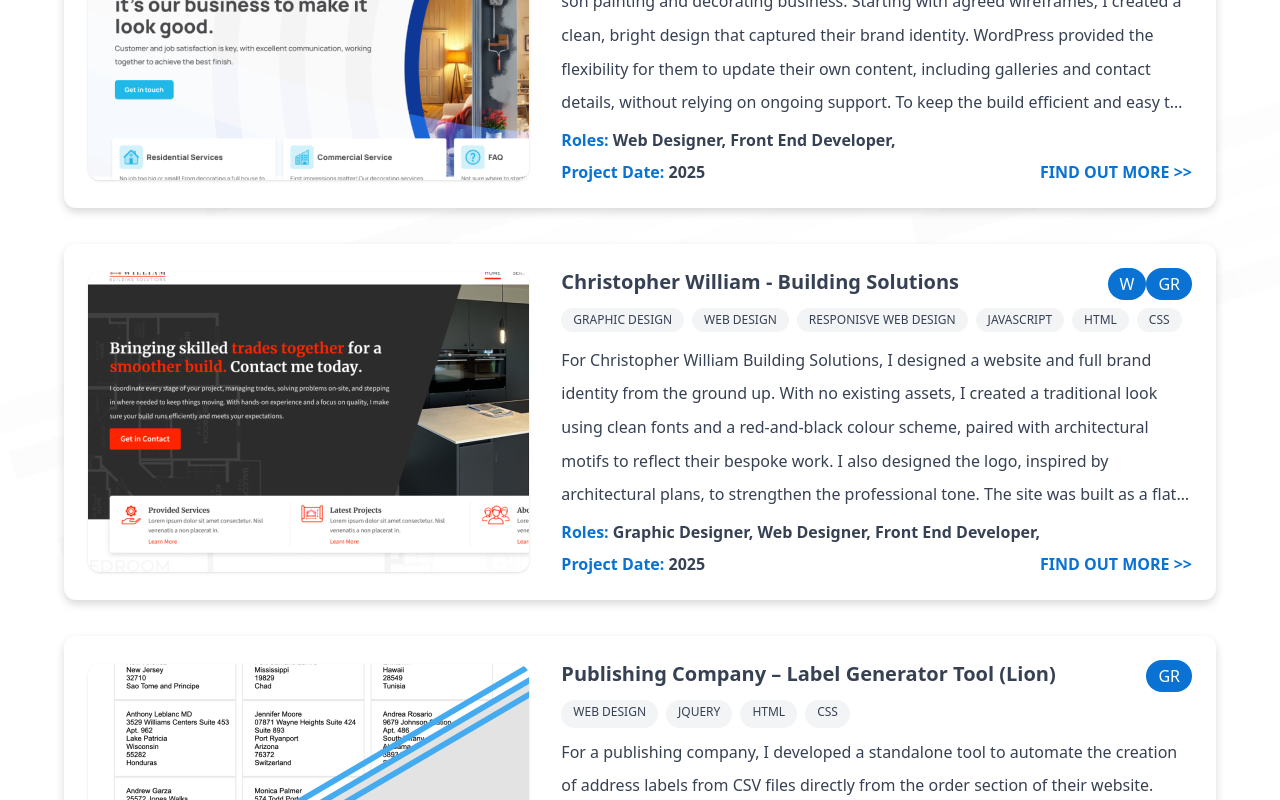
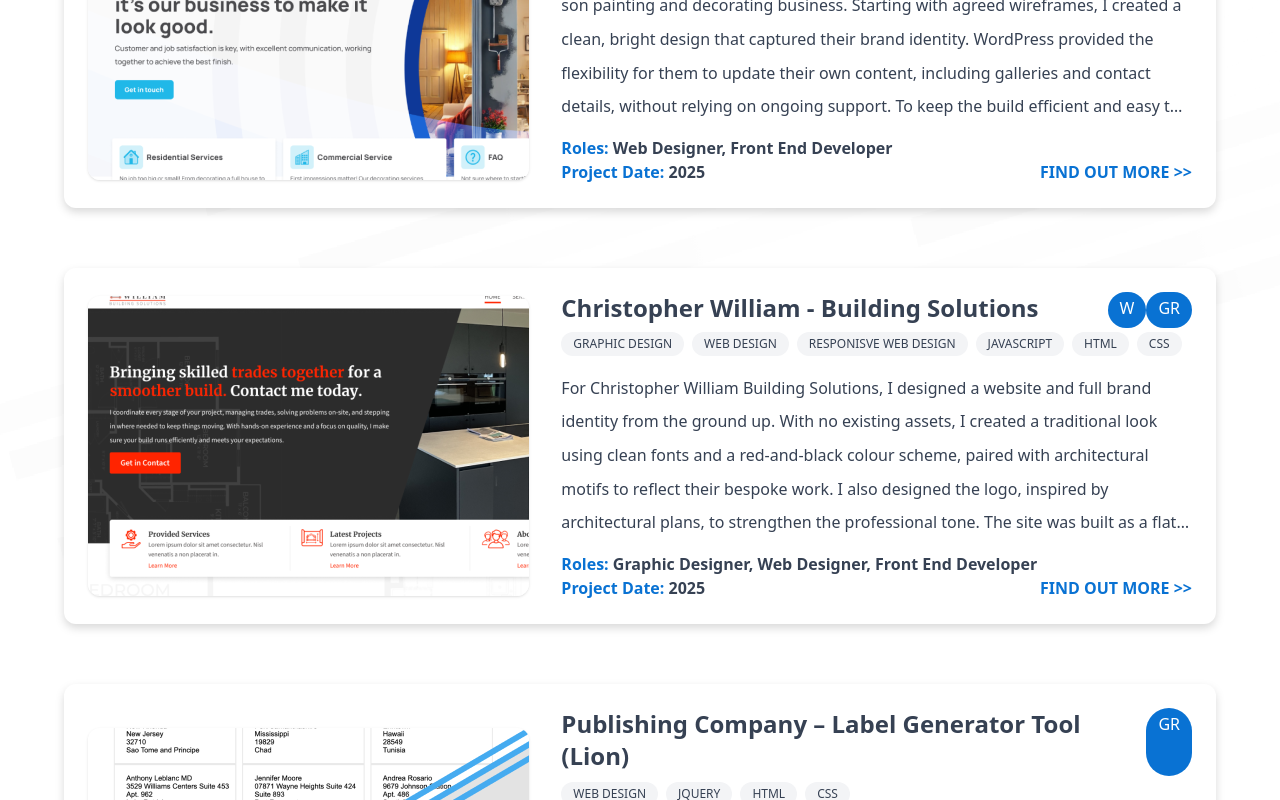
Before and after one commit to JD2410/portfolio, a React (Vite) app: page / in a window 1280 px wide. Shown: the part 4740-5540 px from the top of the page. Built offline with nearby package versions, Linux system fonts and the light colour scheme.

Commit message:
Layout tweaks on the projects section

```diff
--- a/src/components/projects/project.jsx
+++ b/src/components/projects/project.jsx
@@ -2,27 +2,25 @@
 const project = (prop) => {
     return (
         <>
-        <article className="grid grid-cols-1 sm:grid-cols-12 gap-8 mb-6 items-center max-w-6xl drop-shadow-lg bg-white p-6 text-gray-700 rounded-xl">
+        <article className="grid grid-cols-1 sm:grid-cols-12 gap-8 mb-12 items-center max-w-6xl drop-shadow-lg bg-white p-6 text-gray-700 rounded-xl">
             <div className="sm:col-span-5">
                 <img src={prop.project.image} alt="" className='shadow-sm overflow-hidden rounded-1xl object-cover object-top-left max-w-[441px] max-h-[300px] w-[100%] rounded-xl' />
             </div>
-            <div className="sm:col-span-7 flex flex-col gap-2 content-between" >
+            <div className="sm:col-span-7 flex flex-col content-between" >
                 <div className="flex justify-between">
-                    <h3 className="text-xl font-bold mb-1 text-left">{prop.project.name}</h3>
+                    <h3 className="text-2xl font-bold text-left mb-1">{prop.project.name}</h3>
                     <div className="flex">
                         {typeof(prop.project.website) == "undefined" ? "" : <a href={prop.project.website.url} target="_blank" className={prop.project.website.active ? "bg-[#0972D3] hover:bg-blue-400 text-white rounded-3xl pt-1 pb-1 pl-3 pr-3" : "bg-gray-500 text-white rounded-3xl pt-1 pb-1 pl-3 pr-3"} title={prop.project.website.active ? "Got to Project" : "Project no longer exits"}>W</a>}
                         {typeof(prop.project.github) == "undefined" ? "" : <a href={prop.project.github}  target="_blank" className="bg-[#0972D3] hover:bg-blue-400 text-white rounded-3xl pt-1 pb-1 pl-3 pr-3">GR</a>}
                     </div>
                 </div>
-                <ul className="flex flex-wrap gap-2 overflow-hidden h-[28px] whitespace-nowrap">
+                <ul className="flex flex-wrap mt-1 gap-2 overflow-hidden h-[28px] whitespace-nowrap items-center">
                     {prop.project.skills.map((ele, index) => (
                         <li key={index} className="bg-gray-100 pt-1 pb-1 pl-3 pr-3 rounded-3xl text-xs uppercase">{ele}</li>
                     ))}
                 </ul>
-                <p className="leading-[2.1rem] text-gray-700 line-clamp-5" >{prop.project.description}</p>
-                <p className="font-bold whitespace-nowrap overflow-hidden text-ellipsis"><span className="text-[#0972D3]">Roles:</span> {prop.project.roles.map((ele,index) => (
-                            ele + ", "
-                        ))}</p>
+                <p className="leading-[2.1rem] text-gray-700 line-clamp-5 mt-3 mb-3" >{prop.project.description}</p>
+                <p className="font-bold whitespace-nowrap overflow-hidden text-ellipsis"><span className="text-[#0972D3]">Roles:</span> {prop.project.roles.map((ele,index) => (index == 0 ? ele : ', ' + ele ))}</p>
                 <div className="flex justify-between font-bold">
                     <p><span className="text-[#0972D3]">Project Date:</span> {prop.project.date}</p>
                     <div className="text-[#0972D3]">FIND OUT MORE &gt;&gt;</div>
--- a/src/components/projects/projects.jsx
+++ b/src/components/projects/projects.jsx
@@ -48,7 +48,7 @@
             name: "Ultra HR - HR Management System",
             image: Ultra,
             description: "Ultra HR was a management tool covering holidays, expenses, reviews, and performance tracking. I began by creating screen designs with the HR team and later acted as the bridge between developers and stakeholders. The first version, built in C#, saw me working on front-end design and UI improvements. A second, modernised version used Angular and a microservices architecture, where I led UI/UX design. I later moved into product ownership, writing technical specifications and working with the CTO to introduce AI features that streamlined performance reviews. Though no longer active, the project was a key learning experience.",
-            skills: ["Web Design", "jQuery", "HTML", "CSS"],
+            skills: ["Web Design", "jQuery", "HTML", "CSS", "Project Management", "Team Management", "Azure DevOps", "SCRUM", "Agile Workflow", "Figma", "Adobe XD", "Adobe Photoshop", "Adobe Illustrator"],
             roles: ["Specification Writer", "UI/UX Designer", "Graphic Designer", "Product Owner", "Front End Developer"],
             date: "2019 - 2024",
             website: {
@@ -84,7 +84,7 @@
             name: "Horizon Hobby UK",
             image: Horizonhobby,
             description: "At Horizon Hobby UK, I managed the development and maintenance of their flat-file marketing website for premium RC products. I introduced forward-looking practices at the time, such as responsive design and SEO optimisation, ensuring the site kept pace with emerging trends. My role also included building new sections, fixing bugs, and streamlining maintenance. Working with graphic designers, I integrated social media platforms and supported marketing with YouTube sizzle videos. I also implemented Google Analytics to track user journeys and guide future improvements",
-            skills: ["Website Usability, SEO & Browser Compatibility", "Site Testing, Debugging & Error Resolution", "Front-End Development (HTML, CSS, JavaScript)", "jQuery", "Designer & Developer Collaboration"],
+            skills: ["Website Usability", "Front-End Development (HTML, CSS, JavaScript)", "SEO", "Browser Compatibility", "Site Testing", "Debugging & Error Resolution",  "jQuery", "Designer & Developer Collaboration"],
             website: {
                 url: "#",
                 active: false
```
